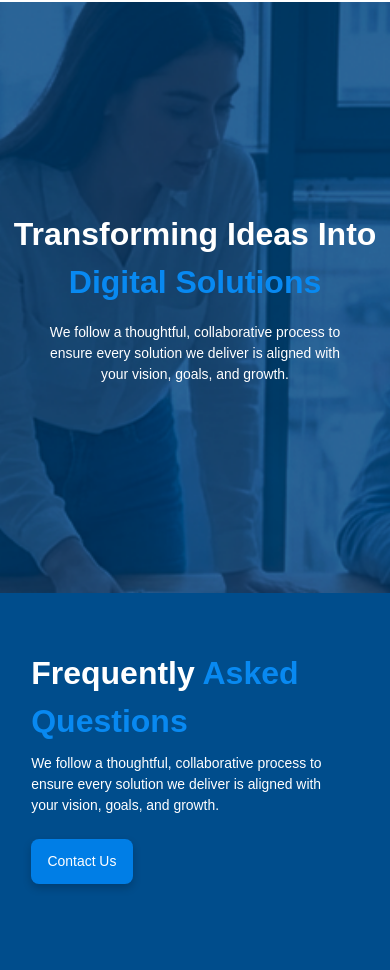
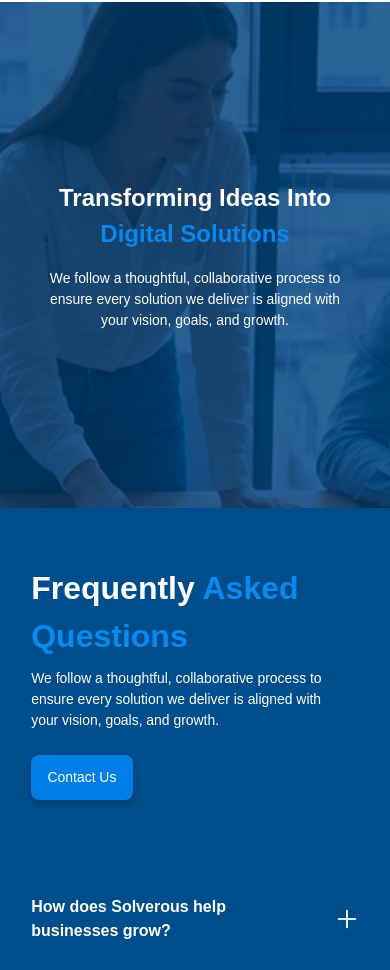
Before and after one commit to SolverousTech/SolverousWebsite, a React (Create React App) app in the folder solverouswebsite/: page / in a window 390 px wide. Shown: the part 6862-7832 px from the top of the page. Built offline with nearby package versions, Linux system fonts and the light colour scheme.

Commit message:
7th section done

```diff
--- a/solverouswebsite/src/pages/Home/home.js
+++ b/solverouswebsite/src/pages/Home/home.js
@@ -234,10 +234,10 @@ function Home() {
         </section>
 
         {/* 7TH SECTION */}
-        <section style={peopleInMeeting} className=" bg-no-repeat bg-cover bg-center h-[70vh] md:h-[50vh] text-center content-center space-y-8 ">
+        <section style={peopleInMeeting} className=" bg-no-repeat bg-cover bg-center h-[60vh] md:h-[30vh] lg:h-[50vh] xl:h-[50vh] 2xl:h-[50vh] text-center content-center space-y-8 ">
           <div className=" flex flex-col justify-center items-center text-center space-y-4 md:space-y-4">
-            <h3 className="text-[2rem] md:text-3xl font-bold text-white flex flex-col ">Transforming Ideas Into <span className="text-[#0889f1]">Digital Solutions</span></h3>
-            <p className=" p_blue_bg w-[75%] md:w-[32%] ">We follow a thoughtful, collaborative process to ensure every solution we deliver is aligned with your vision, goals, and growth.</p>
+            <h3 className="text-[1.5rem] md:text-3xl lg:text-3xl xl:text-3xl 2xl:text-3xl font-bold text-white flex flex-col ">Transforming Ideas Into <span className="text-[#0889f1]">Digital Solutions</span></h3>
+            <p className=" p_blue_bg w-[75%] md:w-[55%] lg:w-[32%] xl:w-[32%] 2xl:w-[32%] ">We follow a thoughtful, collaborative process to ensure every solution we deliver is aligned with your vision, goals, and growth.</p>
           </div>
         </section>
 
```
